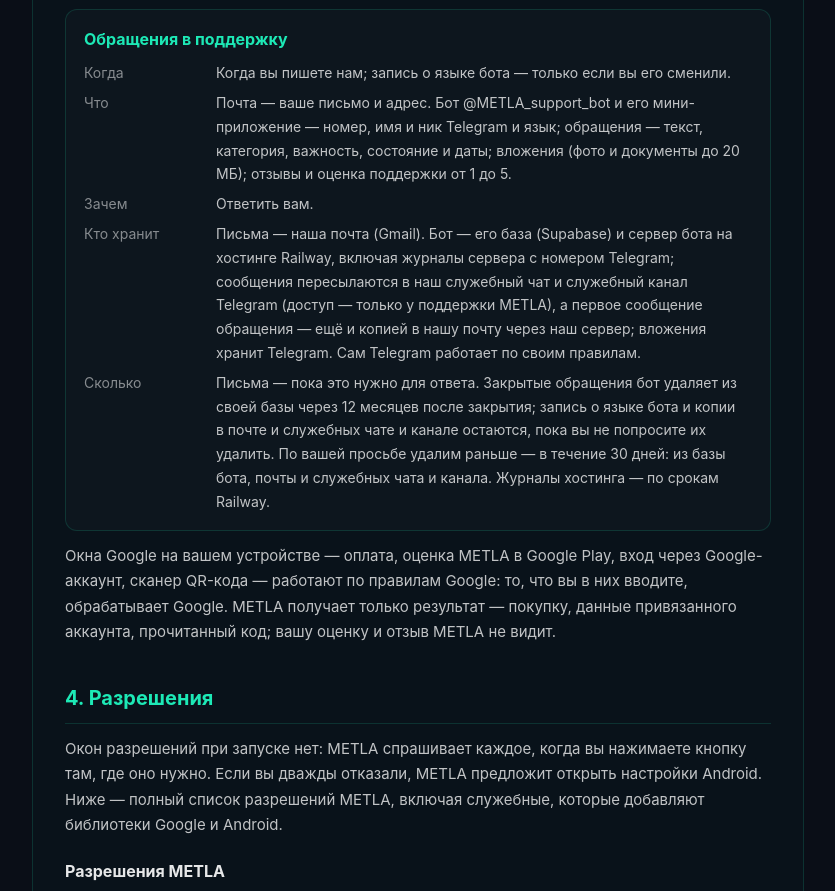
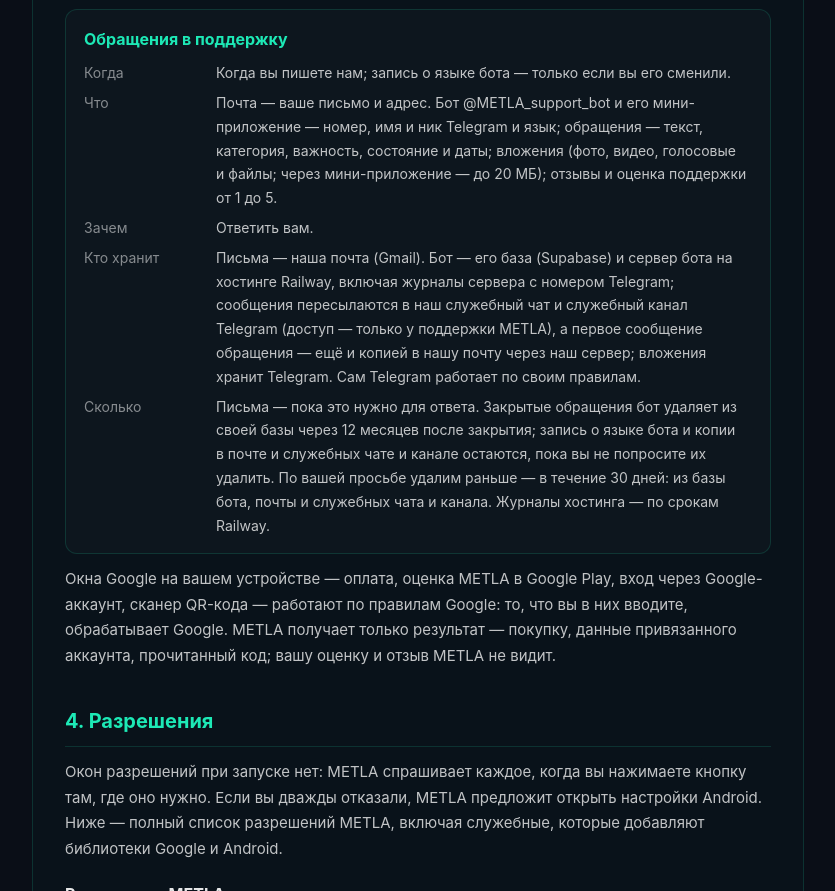
Before and after one commit to AlBadun/metla-privacy, a plain HTML site: page index.html in a window 1280 px wide. Shown: the part 5962-6853 px from the top of the page, without its empty margins (222-1057 px from the left). Drawn offline with Linux system fonts and the light colour scheme.

Commit message:
Политика: вложения в бота — фото, видео, голосовые и файлы; через мини-приложение — до 20 МБ (редакция 04.11.2026)
Бот теперь принимает видео, голосовые, кружки, аудио и GIF, а предел 20 МБ остался только у мини-приложения. Слова — «да» владельца 04.11.2026 в 20:06.

Co-Authored-By: Claude Opus 5.5 <noreply@anthropic.com>

```diff
--- a/index.html
+++ b/index.html
@@ -298,7 +298,7 @@
             <h3>Обращения в&nbsp;поддержку</h3>
             <dl>
                 <dt>Когда</dt><dd>Когда вы пишете нам; запись о&nbsp;языке бота&nbsp;— только если вы его сменили.</dd>
-                <dt>Что</dt><dd>Почта&nbsp;— ваше письмо и&nbsp;адрес. Бот @METLA_support_bot и&nbsp;его мини-приложение&nbsp;— номер, имя и&nbsp;ник Telegram и&nbsp;язык; обращения&nbsp;— текст, категория, важность, состояние и&nbsp;даты; вложения (фото и&nbsp;документы до 20 МБ); отзывы и&nbsp;оценка поддержки от 1 до 5.</dd>
+                <dt>Что</dt><dd>Почта&nbsp;— ваше письмо и&nbsp;адрес. Бот @METLA_support_bot и&nbsp;его мини-приложение&nbsp;— номер, имя и&nbsp;ник Telegram и&nbsp;язык; обращения&nbsp;— текст, категория, важность, состояние и&nbsp;даты; вложения (фото, видео, голосовые и&nbsp;файлы; через мини-приложение&nbsp;— до 20 МБ); отзывы и&nbsp;оценка поддержки от 1 до 5.</dd>
                 <dt>Зачем</dt><dd>Ответить вам.</dd>
                 <dt>Кто хранит</dt><dd>Письма&nbsp;— наша почта (Gmail). Бот&nbsp;— его база (Supabase) и&nbsp;сервер бота на хостинге Railway, включая журналы сервера с&nbsp;номером Telegram; сообщения пересылаются в&nbsp;наш служебный чат и&nbsp;служебный канал Telegram (доступ&nbsp;— только у&nbsp;поддержки METLA), а&nbsp;первое сообщение обращения&nbsp;— ещё и&nbsp;копией в&nbsp;нашу почту через наш сервер; вложения хранит Telegram. Сам Telegram работает по своим правилам.</dd>
                 <dt>Сколько</dt><dd>Письма&nbsp;— пока это нужно для ответа. Закрытые обращения бот удаляет из своей базы через 12&nbsp;месяцев после закрытия; запись о&nbsp;языке бота и&nbsp;копии в&nbsp;почте и&nbsp;служебных чате и&nbsp;канале остаются, пока вы не попросите их удалить. По вашей просьбе удалим раньше&nbsp;— в&nbsp;течение 30&nbsp;дней: из базы бота, почты и&nbsp;служебных чата и&nbsp;канала. Журналы хостинга&nbsp;— по срокам Railway.</dd>
```
Also changed, not shown: en.html (+1 -1 lines).
